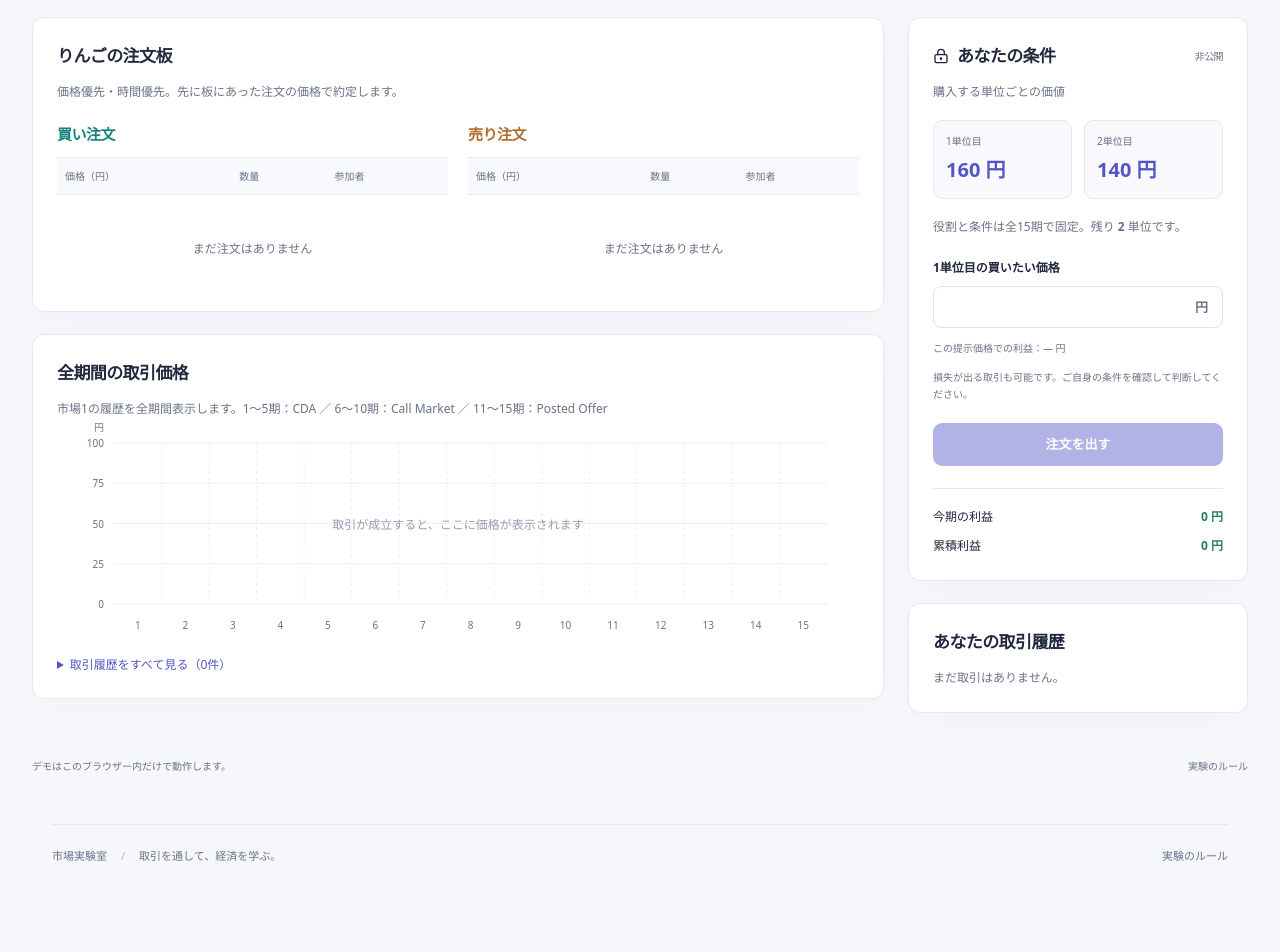
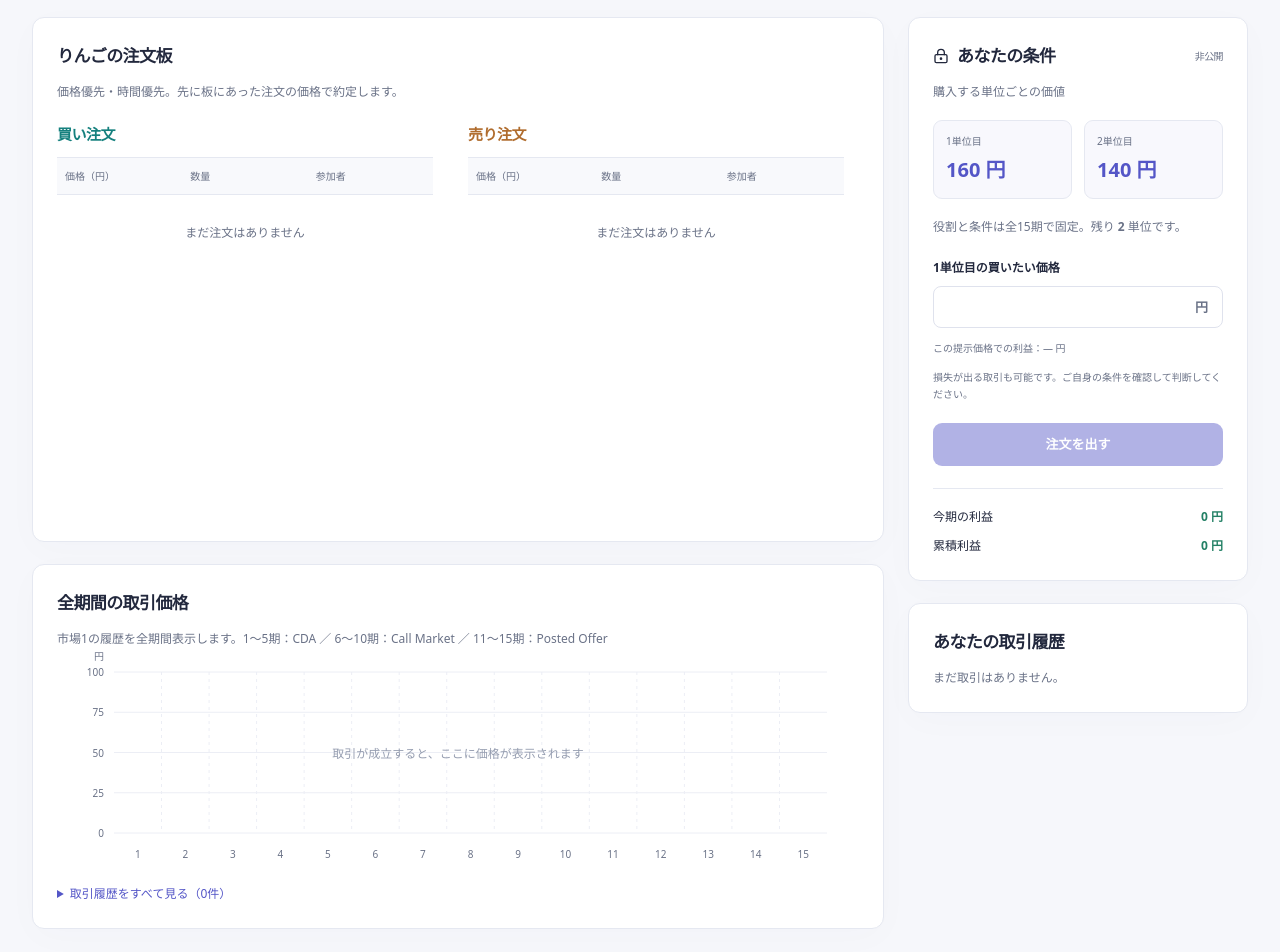
Before and after one commit to DKshawn/Double_Auction, a Next.js app: page /demo in a window 1280 px wide. Shown: the part 860-1812 px from the top of the page. Before the commit the page ends 1752 px from the top, so only its background shows below. Built offline with nearby package versions, Linux system fonts and the light colour scheme.

Commit message:
Keep order books stable as quotes change

```diff
--- a/src/app/globals.css
+++ b/src/app/globals.css
@@ -258,17 +258,13 @@ svg {
   border-top: 1px solid var(--line);
   display: flex;
   align-items: center;
-  justify-content: space-between;
+  justify-content: flex-end;
   gap: 20px;
   color: var(--muted);
   font-size: 11px;
 }
 .site-footer a {
   color: var(--muted);
-}
-.footer-separator {
-  margin: 0 14px;
-  color: #b2b5c6;
 }
 .home-main {
   max-width: 1160px;
@@ -893,9 +889,6 @@ svg {
     margin-left: 16px;
     margin-right: 16px;
   }
-  .footer-separator {
-    margin: 0 7px;
-  }
   .form-grid {
     gap: 12px;
   }
--- a/src/components/shell.tsx
+++ b/src/components/shell.tsx
@@ -29,10 +29,6 @@ export function Header({ children }: { children?: React.ReactNode }) {
 export function Footer() {
   return (
     <footer className="site-footer">
-      <span>
-        市場実験室<span className="footer-separator">/</span>
-        取引を通して、経済を学ぶ。
-      </span>
       <Link href="/guide">実験のルール</Link>
     </footer>
   );
--- a/src/components/student-market.tsx
+++ b/src/components/student-market.tsx
@@ -257,6 +257,7 @@ function Book({
           </div>
         )}
       </div>
+      <div className="book-action">
         {view.me.role !== side && quotes[0] && (
           <button
             className={`button accept-button ${buyer ? "bid-accept" : "ask-accept"}`}
@@ -275,6 +276,7 @@ function Book({
             <ArrowUpRight size={15} />
           </button>
         )}
+      </div>
     </div>
   );
 }
--- a/src/components/study-room.tsx
+++ b/src/components/study-room.tsx
@@ -643,7 +643,7 @@ function TeacherControls({
 
 function OrderBook({ view, market, command, disabled }: MarketProps) {
   return (
-    <section className="panel study-section">
+    <section className="panel study-section study-order-book">
       <h2>りんごの注文板</h2>
       <p className="muted">
         価格優先・時間優先。先に板にあった注文の価格で約定します。
@@ -662,6 +662,12 @@ function OrderBook({ view, market, command, disabled }: MarketProps) {
               <h3 className={side === "buyer" ? "buy-text" : "sell-text"}>
                 {side === "buyer" ? "買い注文" : "売り注文"}
               </h3>
+              <div
+                className="study-book-scroll"
+                role="region"
+                aria-label={side === "buyer" ? "買い注文一覧" : "売り注文一覧"}
+                tabIndex={0}
+              >
                 <table>
                   <thead>
                     <tr>
@@ -680,9 +686,14 @@ function OrderBook({ view, market, command, disabled }: MarketProps) {
                     ))}
                   </tbody>
                 </table>
-              {!rows.length ? (
+                {!rows.length && (
                   <p className="study-empty">まだ注文はありません</p>
-              ) : side !== view.me.role && view.me.role !== "teacher" ? (
+                )}
+              </div>
+              <div className="study-book-action">
+                {rows.length > 0 &&
+                  side !== view.me.role &&
+                  view.me.role !== "teacher" && (
                     <>
                       <button
                         className="button secondary full"
@@ -703,7 +714,8 @@ function OrderBook({ view, market, command, disabled }: MarketProps) {
                         quantity={1}
                       />
                     </>
-              ) : null}
+                  )}
+              </div>
             </div>
           );
         })}
--- a/src/styles/room.css
+++ b/src/styles/room.css
@@ -409,9 +409,13 @@
   font-size: 10px;
 }
 .book-rows {
-  min-height: 160px;
-  max-height: 250px;
+  height: 250px;
   overflow-y: auto;
+  scrollbar-gutter: stable;
+  overscroll-behavior: contain;
+}
+.book-action {
+  height: 60px;
 }
 .book-empty {
   min-height: 160px;
@@ -1661,9 +1665,6 @@ td small {
   .book-empty small {
     font-size: 8px;
   }
-  .book-rows {
-    min-height: 145px;
-  }
   .book-empty {
     min-height: 145px;
   }
--- a/src/styles/study.css
+++ b/src/styles/study.css
@@ -308,8 +308,31 @@
 .study-book > div {
   min-width: 0;
 }
-.study-book table {
-  margin: 10px 0 16px;
+.study-book-scroll {
+  height: 260px;
+  margin-top: 10px;
+  overflow: auto;
+  scrollbar-gutter: stable;
+  overscroll-behavior: contain;
+}
+.study-book-scroll table {
+  margin: 0;
+  table-layout: fixed;
+}
+.study-book-scroll th {
+  position: sticky;
+  top: 0;
+  z-index: 1;
+  white-space: normal;
+  overflow-wrap: anywhere;
+}
+.study-book-action {
+  height: 100px;
+  padding-top: 16px;
+}
+.study-book-action small {
+  display: block;
+  margin-top: 8px;
 }
 .study-book th,
 .study-book td {
```
Lines whose indentation alone changed are shown as unchanged.
